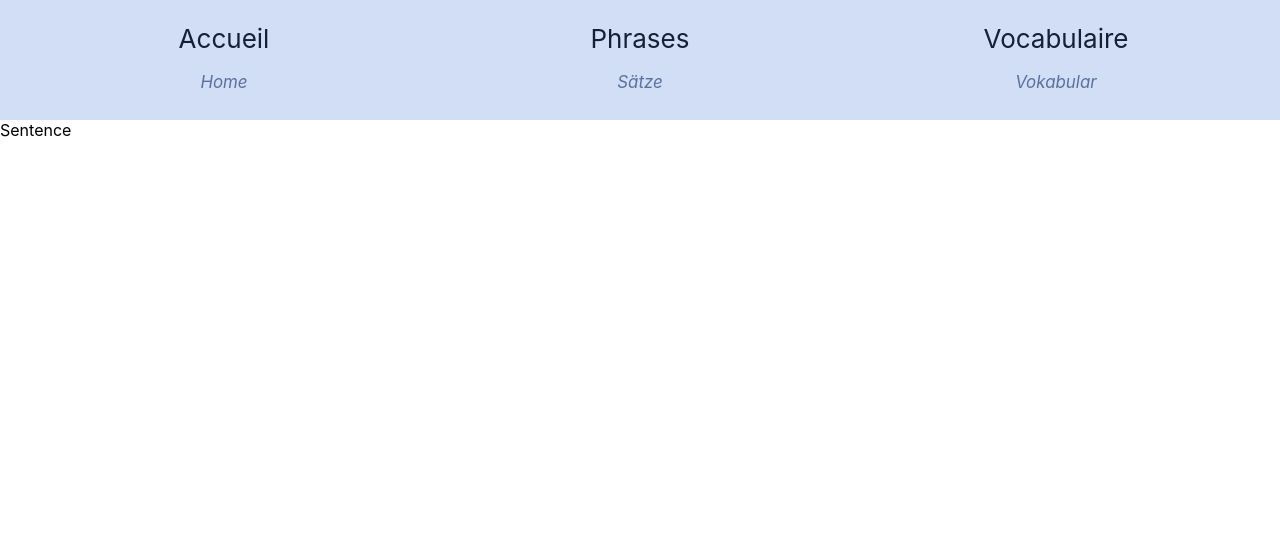
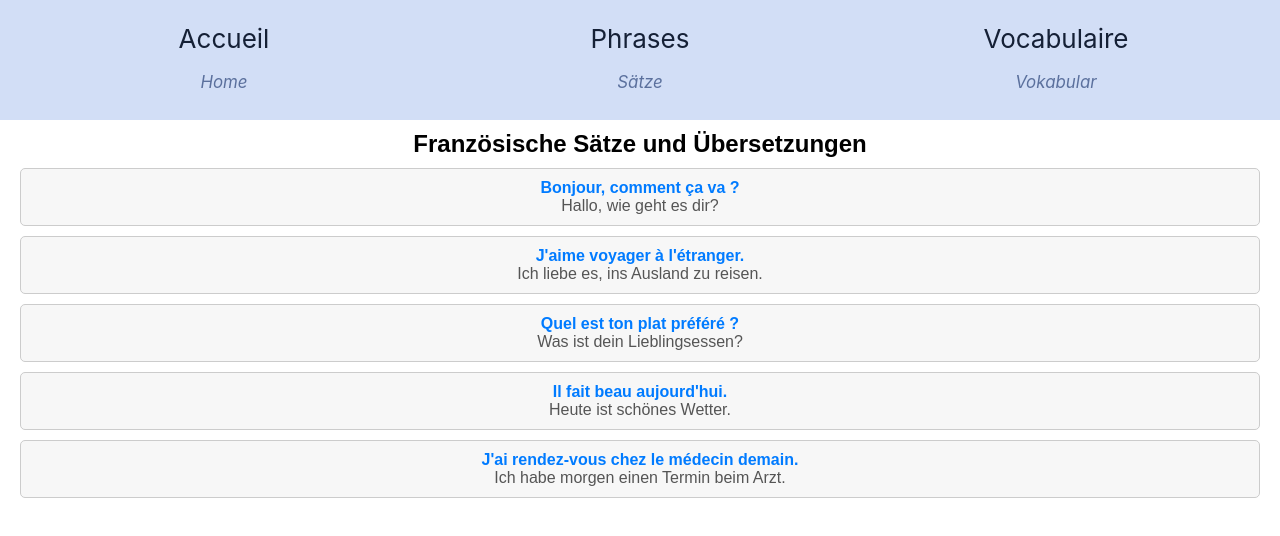
Before and after one commit to paulstllb/lefrnce, a React (Create React App) app: page /sent in a window 1280 px wide. Shown: the top 536 px of the page. Built offline with nearby package versions, Linux system fonts and the light colour scheme.

Commit message:
sentence Update

```diff
--- a/src/components/Sent/sent.js
+++ b/src/components/Sent/sent.js
@@ -1,4 +1,27 @@
+import styles from "./sent.module.css"
+
 function sent(){
-    return (<p>Sentence</p>)
-}
+    const sentences = [
+        { fr: "Bonjour, comment ça va ?", de: "Hallo, wie geht es dir?" },
+        { fr: "J'aime voyager à l'étranger.", de: "Ich liebe es, ins Ausland zu reisen." },
+        { fr: "Quel est ton plat préféré ?", de: "Was ist dein Lieblingsessen?" },
+        { fr: "Il fait beau aujourd'hui.", de: "Heute ist schönes Wetter." },
+        { fr: "J'ai rendez-vous chez le médecin demain.", de: "Ich habe morgen einen Termin beim Arzt." },
+        // Weitere Sätze hier hinzufügen
+      ];
+
+      return (
+        <div className={styles.sentContainer}>
+          <h2>Französische Sätze und Übersetzungen</h2>
+          {sentences.map((sentence, index) => (
+            <div className={styles.sentence} key={index}>
+              <p className={styles.fr}>{sentence.fr}</p>
+              <p className={styles.de}>{sentence.de}</p>
+            </div>
+          ))}
+        </div>
+      );
+    }
+
+
 export default sent
--- /dev/null
+++ b/src/components/Sent/sent.module.css
@@ -0,0 +1,23 @@
+.sentContainer {
+    font-family: Arial, sans-serif;
+    text-align: center;
+    padding: 10px;
+  }
+
+  .sentence {
+    margin-bottom: 20px;
+    margin: 10px;
+    padding: 10px;
+    border: 1px solid #ccc;
+    border-radius: 5px;
+    background-color: #f7f7f7;
+  }
+
+  .fr {
+    font-weight: bold;
+    color: #007bff;
+  }
+
+  .de {
+    color: #555;
+  }
```
